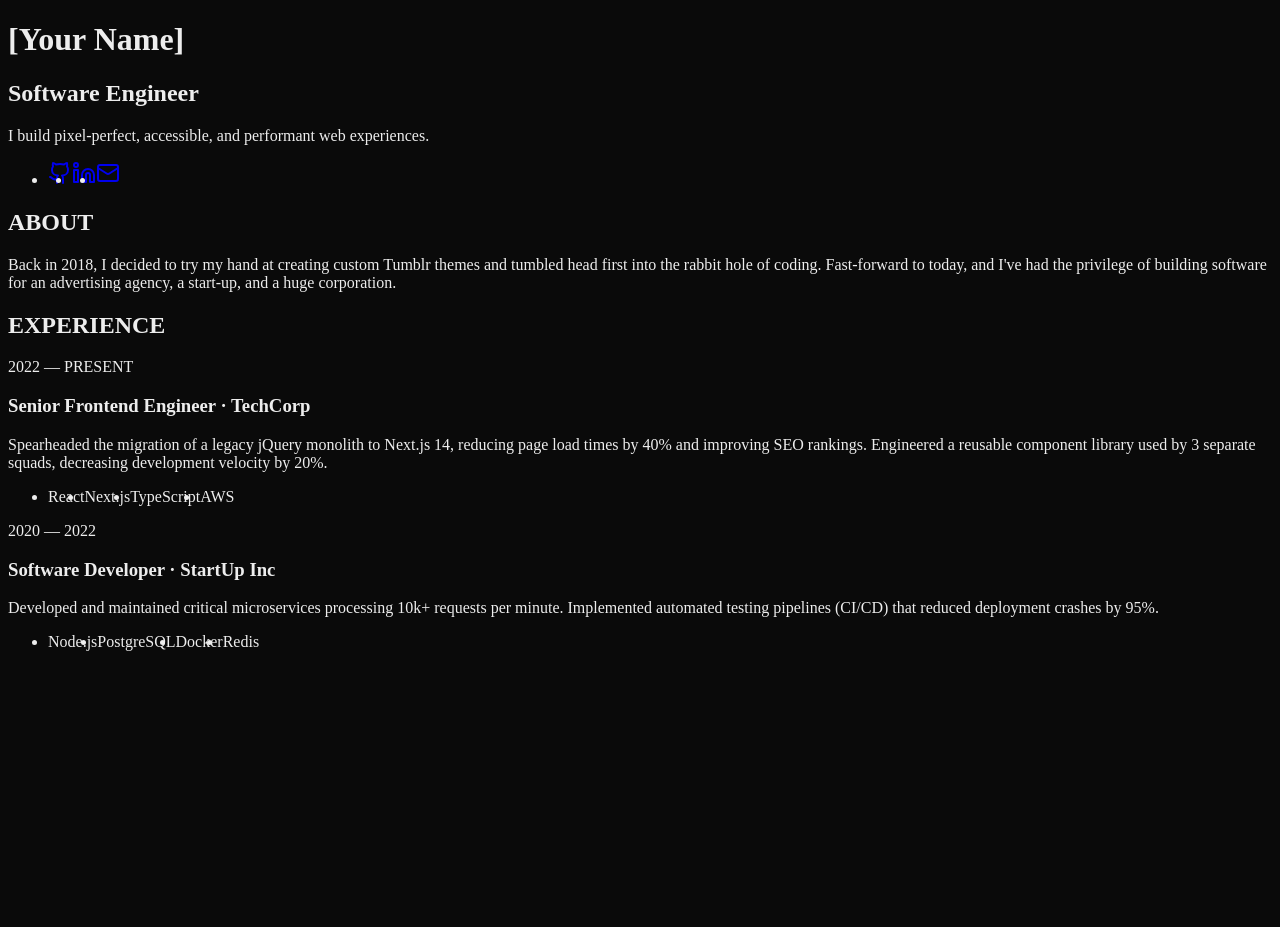
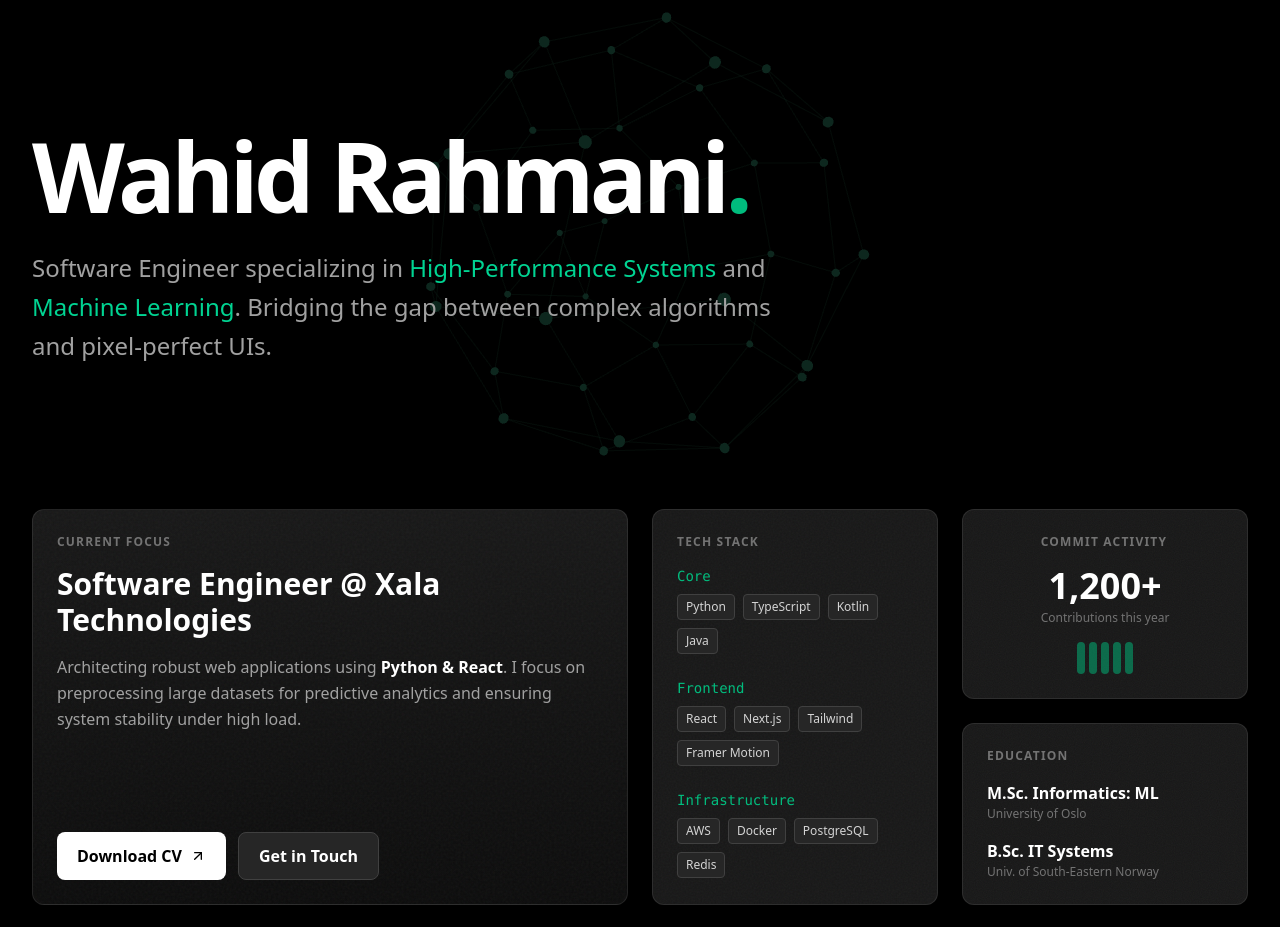
Before and after one commit to wahidullahr/wahidrahmani_cv, a Next.js app: page / in a window 1280 px wide. Shown: the top 927 px of the page. Before the commit the page ends 800 px from the top, so only its background shows below. Built offline with nearby package versions, Linux system fonts and the light colour scheme.

Commit message:
feat(layout): implement bento grid v4 layout with 3D background and tailwind v4 config

```diff
--- a/package.json
+++ b/package.json
@@ -9,13 +9,17 @@
     "lint": "eslint"
   },
   "dependencies": {
+    "@react-three/drei": "^10.7.7",
+    "@react-three/fiber": "^9.4.2",
+    "@types/three": "^0.181.0",
     "clsx": "^2.1.1",
     "framer-motion": "^12.23.25",
     "lucide-react": "^0.556.0",
     "next": "16.0.7",
     "react": "19.2.0",
     "react-dom": "19.2.0",
-    "tailwind-merge": "^3.4.0"
+    "tailwind-merge": "^3.4.0",
+    "three": "^0.181.2"
   },
   "devDependencies": {
     "@tailwindcss/postcss": "^4",
--- a/src/app/globals.css
+++ b/src/app/globals.css
@@ -1,37 +1,30 @@
-@tailwind base;
+@import "tailwindcss";
 
-@tailwind components;
+@theme {
+  --color-background: #0a0a0a;
+  --color-surface: #111111;
+  --color-primary: #10b981;
+  --color-text-primary: #ededed;
+  --color-text-secondary: #a1a1aa;
 
-@tailwind utilities;
+  --font-sans: var(--font-inter);
+}
 
 :root {
-
   /* Smooth scrolling is mandatory for premium feel */
-
   scroll-behavior: smooth;
-
 }
 
 body {
-
-  background-color: #0a0a0a;
-
-  color: #ededed;
-
+  background-color: var(--color-background);
+  color: var(--color-text-primary);
   /* Anti-aliasing makes text look crisp on high-DPI screens */
-
   -webkit-font-smoothing: antialiased;
-
   -moz-osx-font-smoothing: grayscale;
-
 }
 
 /* Custom Selection Color - A small detail recruiters love */
-
 ::selection {
-
   background: rgba(16, 185, 129, 0.2); /* Primary color low opacity */
-
   color: #10b981;
-
 }
--- a/src/app/layout.tsx
+++ b/src/app/layout.tsx
@@ -8,17 +8,17 @@ const inter = Inter({ subsets: ["latin"], variable: "--font-inter" });
 
 export const metadata: Metadata = {
 
-  title: "Your Name | Software Engineer",
+  title: "Wahid Rahmani | Software Engineer | AI & Machine Learning Specialist",
 
-  description: "Senior-level Full Stack Engineer specializing in scalable architecture.",
+  description: "Software Engineer with a Master's in Machine Learning. Expert in building intelligent, scalable systems using Python, React, and Kotlin.",
 
   // These are critical for when your link is shared on Slack/Teams
 
   openGraph: {
 
-    title: "Your Name | Software Engineer",
+    title: "Wahid Rahmani | Software Engineer | AI & Machine Learning Specialist",
 
-    description: "Building scalable web applications.",
+    description: "Building intelligent, scalable systems bridging AI algorithms and user-friendly applications.",
 
     type: "website",
 
@@ -42,13 +42,7 @@ export default function RootLayout({
 
       <body className={`${inter.variable} font-sans antialiased leading-relaxed selection:bg-emerald-500/20`}>
 
-        {/* We wrap content to prevent 4k monitors stretching text too wide */}
-
-        <main className="mx-auto max-w-screen-xl px-6 md:px-12 lg:px-24">
-
-          {children}
-
-        </main>
+        {children}
 
       </body>
 
--- a/src/app/page.tsx
+++ b/src/app/page.tsx
@@ -1,161 +1,146 @@
-import { ExperienceCard } from "@/components/ExperienceCard";
-
-import { Github, Linkedin, Mail } from "lucide-react"; // Icons
+import { BentoCard } from "@/components/BentoCard";
+import { NeuralNetwork3D } from "@/components/NeuralNetwork3D";
+import { Github, Linkedin, Mail, ArrowUpRight, Code2, Database, Terminal, Cpu } from "lucide-react";
 
 export default function Home() {
+  return (
+    <div className="min-h-screen bg-black text-neutral-200 p-4 md:p-8 font-sans selection:bg-emerald-500/30 relative overflow-hidden">
+      {/* 3D Background Layer */}
+      <NeuralNetwork3D className="absolute top-0 left-0 w-full h-[60vh] z-0 opacity-20 pointer-events-none" />
 
-  return (
+      <div className="max-w-7xl mx-auto space-y-12 relative z-10">
 
-    <div className="lg:flex lg:justify-between lg:gap-4">
+        {/* Header: Clean & Brutalist */}
+        <header className="py-12 md:py-24">
+          <h1 className="text-5xl md:text-8xl font-bold tracking-tighter text-white mb-6">
+            Wahid Rahmani<span className="text-emerald-500">.</span>
+          </h1>
+          <p className="text-xl md:text-2xl text-neutral-400 max-w-3xl leading-relaxed">
+            Software Engineer specializing in <span className="text-emerald-400">High-Performance Systems</span> and <span className="text-emerald-400">Machine Learning</span>.
+            Bridging the gap between complex algorithms and pixel-perfect UIs.
+          </p>
+        </header>
 
-      {/* Left Side: Fixed Header (Sticky) */}
+        {/* The Grid System */}
+        <div className="grid grid-cols-1 md:grid-cols-3 lg:grid-cols-4 gap-6 auto-rows-[minmax(180px,auto)]">
 
-      <header className="lg:sticky lg:top-0 lg:flex lg:max-h-screen lg:w-1/2 lg:flex-col lg:justify-between lg:py-24">
+          {/* BLOCK 1: Current Status (Large) */}
+          <BentoCard colSpan="col-span-2" className="md:row-span-2 bg-gradient-to-b from-neutral-900 to-neutral-900/50" title="Current Focus">
+             <div className="flex flex-col justify-between h-full">
+                <div className="space-y-4">
+                  <h2 className="text-3xl font-bold text-white">Software Engineer @ Xala Technologies</h2>
+                  <p className="text-neutral-400 leading-relaxed">
+                    Architecting robust web applications using <strong className="text-white">Python & React</strong>.
+                    I focus on preprocessing large datasets for predictive analytics and ensuring system stability under high load.
+                  </p>
+                </div>
 
-        <div>
+                {/* Micro-interaction Buttons */}
+                <div className="mt-8 flex gap-3">
+                  <a href="/cv.pdf" className="inline-flex items-center gap-2 bg-white text-black px-5 py-2.5 rounded-lg font-bold hover:bg-emerald-400 transition-colors">
+                    Download CV <ArrowUpRight size={16} />
+                  </a>
+                  <a href="mailto:wahidullah_rahmani@hotmail.com" className="inline-flex items-center gap-2 bg-neutral-800 text-white px-5 py-2.5 rounded-lg font-bold hover:bg-neutral-700 transition-colors border border-neutral-700">
+                    Get in Touch
+                  </a>
+                </div>
+             </div>
+          </BentoCard>
 
-          <h1 className="text-4xl font-bold tracking-tight text-text-primary sm:text-5xl">
+          {/* BLOCK 2: Stack (Vertical) */}
+          <BentoCard className="md:row-span-2" title="Tech Stack">
+            <div className="space-y-6">
+              <div>
+                <div className="text-sm text-emerald-500 mb-2 font-mono">Core</div>
+                <div className="flex flex-wrap gap-2">
+                  {["Python", "TypeScript", "Kotlin", "Java"].map(t => (
+                     <span key={t} className="px-2 py-1 bg-neutral-800 rounded text-xs text-neutral-300 border border-neutral-700">{t}</span>
+                  ))}
+                </div>
+              </div>
+              <div>
+                <div className="text-sm text-emerald-500 mb-2 font-mono">Frontend</div>
+                 <div className="flex flex-wrap gap-2">
+                  {["React", "Next.js", "Tailwind", "Framer Motion"].map(t => (
+                     <span key={t} className="px-2 py-1 bg-neutral-800 rounded text-xs text-neutral-300 border border-neutral-700">{t}</span>
+                  ))}
+                </div>
+              </div>
+               <div>
+                <div className="text-sm text-emerald-500 mb-2 font-mono">Infrastructure</div>
+                 <div className="flex flex-wrap gap-2">
+                  {["AWS", "Docker", "PostgreSQL", "Redis"].map(t => (
+                     <span key={t} className="px-2 py-1 bg-neutral-800 rounded text-xs text-neutral-300 border border-neutral-700">{t}</span>
+                  ))}
+                </div>
+              </div>
+            </div>
+          </BentoCard>
 
-            [Your Name]
+          {/* BLOCK 3: Github Stats / Activity */}
+          <BentoCard title="Commit Activity" className="flex items-center justify-center">
+             <div className="text-center">
+                <div className="text-4xl font-bold text-white">1,200+</div>
+                <div className="text-xs text-neutral-500 mt-1">Contributions this year</div>
+                <div className="mt-4 flex gap-1 justify-center opacity-50">
+                   {[1,2,3,4,5].map(i => <div key={i} className="w-2 h-8 bg-emerald-500 rounded-sm"></div>)}
+                </div>
+             </div>
+          </BentoCard>
 
-          </h1>
+          {/* BLOCK 4: Education */}
+          <BentoCard title="Education" className="flex flex-col justify-center">
+             <div className="space-y-4">
+                <div>
+                   <div className="text-white font-bold">M.Sc. Informatics: ML</div>
+                   <div className="text-xs text-neutral-500">University of Oslo</div>
+                </div>
+                 <div>
+                   <div className="text-white font-bold">B.Sc. IT Systems</div>
+                   <div className="text-xs text-neutral-500">Univ. of South-Eastern Norway</div>
+                </div>
+             </div>
+          </BentoCard>
 
-          <h2 className="mt-3 text-lg font-medium tracking-tight text-text-primary sm:text-xl">
+          {/* BLOCK 5: Previous Experience (Wide) */}
+          <BentoCard colSpan="col-span-2" title="Previous Experience">
+             <div className="grid grid-cols-1 md:grid-cols-2 gap-8 mt-2">
+                <div>
+                   <h3 className="text-white font-bold">App Developer</h3>
+                   <p className="text-xs text-emerald-500 mb-2">Beining & Bogen AS • 2022-2025</p>
+                   <p className="text-sm text-neutral-400">
+                      Led full-lifecycle Android development using Kotlin & Jetpack Compose.
+                      Built context-aware algorithms for personalized user experiences.
+                   </p>
+                </div>
+                 <div>
+                   <h3 className="text-white font-bold">Web Ops Specialist</h3>
+                   <p className="text-xs text-emerald-500 mb-2">KS Privatist AS • 2020-2021</p>
+                   <p className="text-sm text-neutral-400">
+                      Technical bridge between business and dev. Optimized SEO and maintained 99.9% uptime.
+                   </p>
+                </div>
+             </div>
+          </BentoCard>
 
-            Software Engineer
-
-          </h2>
-
-          <p className="mt-4 max-w-xs leading-normal text-text-secondary">
-
-            I build pixel-perfect, accessible, and performant web experiences.
-
-          </p>
-
-
-
-          {/* Simple Nav for Jump Links (Optional but nice) */}
-
-          <nav className="nav hidden lg:block mt-16">
-
-             {/* Add navigation links here if needed */}
-
-          </nav>
+           {/* BLOCK 6: Socials */}
+           <BentoCard colSpan="col-span-2" className="flex items-center justify-between px-10 bg-emerald-900/10 border-emerald-500/20">
+              <span className="text-lg font-bold text-emerald-400">Let's build something extraordinary.</span>
+              <div className="flex gap-6">
+                <a href="https://github.com/wahidullahr" target="_blank" rel="noreferrer" className="hover:text-white text-neutral-400 transition-colors"><Github /></a>
+                <a href="https://www.linkedin.com/in/wahid-rahmani" target="_blank" rel="noreferrer" className="hover:text-white text-neutral-400 transition-colors"><Linkedin /></a>
+                <a href="mailto:wahidullah_rahmani@hotmail.com" className="hover:text-white text-neutral-400 transition-colors"><Mail /></a>
+              </div>
+          </BentoCard>
 
         </div>
 
+        {/* Footer */}
+        <footer className="pt-20 pb-10 text-center text-neutral-600 text-sm">
+           <p>© 2025 Wahid Rahmani. Built with Next.js 16 & Tailwind.</p>
+        </footer>
 
-
-        {/* Social Links */}
-
-        <ul className="ml-1 mt-8 flex items-center" aria-label="Social media">
-
-          <li className="mr-5 text-xs">
-
-            <a href="#" className="block hover:text-text-primary transition-colors">
-
-              <Github className="h-6 w-6" />
-
-            </a>
-
-          </li>
-
-          <li className="mr-5 text-xs">
-
-            <a href="#" className="block hover:text-text-primary transition-colors">
-
-              <Linkedin className="h-6 w-6" />
-
-            </a>
-
-          </li>
-
-          <li className="mr-5 text-xs">
-
-             <a href="mailto:email@example.com" className="block hover:text-text-primary transition-colors">
-
-              <Mail className="h-6 w-6" />
-
-            </a>
-
-          </li>
-
-        </ul>
-
-      </header>
-
-      {/* Right Side: Scrollable Content */}
-
-      <main className="pt-24 lg:w-1/2 lg:py-24">
-
-        <section id="about" className="mb-16 scroll-mt-16 md:mb-24 lg:mb-36 lg:scroll-mt-24">
-
-            <div className="sticky top-0 z-20 -mx-6 mb-4 w-screen bg-background/75 px-6 py-5 backdrop-blur md:-mx-12 md:px-12 lg:sr-only lg:relative lg:top-auto lg:mx-auto lg:w-full lg:px-0 lg:py-0 lg:opacity-0">
-
-              <h2 className="text-sm font-bold uppercase tracking-widest text-text-primary lg:sr-only">About</h2>
-
-            </div>
-
-            <p className="text-text-secondary leading-relaxed">
-
-              Back in 2018, I decided to try my hand at creating custom Tumblr themes and tumbled head first into the rabbit hole of coding. Fast-forward to today, and I've had the privilege of building software for an <span className="text-primary font-medium">advertising agency</span>, a <span className="text-primary font-medium">start-up</span>, and a <span className="text-primary font-medium">huge corporation</span>.
-
-            </p>
-
-        </section>
-
-        <section id="experience" className="mb-16 scroll-mt-16 md:mb-24 lg:mb-36 lg:scroll-mt-24">
-
-           <div className="sticky top-0 z-20 -mx-6 mb-4 w-screen bg-background/75 px-6 py-5 backdrop-blur md:-mx-12 md:px-12 lg:sr-only lg:relative lg:top-auto lg:mx-auto lg:w-full lg:px-0 lg:py-0 lg:opacity-0">
-
-              <h2 className="text-sm font-bold uppercase tracking-widest text-text-primary lg:sr-only">Experience</h2>
-
-            </div>
-
-            <div className="group/list">
-
-                {/* THIS IS WHERE YOU WIN OR LOSE.
-
-                  USE THE XYZ FORMULA: "Accomplished [X] as measured by [Y], by doing [Z]"
-
-                */}
-
-                <ExperienceCard
-
-                  date="2022 — Present"
-
-                  title="Senior Frontend Engineer"
-
-                  company="TechCorp"
-
-                  description="Spearheaded the migration of a legacy jQuery monolith to Next.js 14, reducing page load times by 40% and improving SEO rankings. Engineered a reusable component library used by 3 separate squads, decreasing development velocity by 20%."
-
-                  skills={["React", "Next.js", "TypeScript", "AWS"]}
-
-                />
-
-                 <ExperienceCard
-
-                  date="2020 — 2022"
-
-                  title="Software Developer"
-
-                  company="StartUp Inc"
-
-                  description="Developed and maintained critical microservices processing 10k+ requests per minute. Implemented automated testing pipelines (CI/CD) that reduced deployment crashes by 95%."
-
-                  skills={["Node.js", "PostgreSQL", "Docker", "Redis"]}
-
-                />
-
-            </div>
-
-        </section>
-
-      </main>
-
+      </div>
     </div>
-
   );
-
 }
--- a/src/components/ExperienceCard.tsx
+++ b/src/components/ExperienceCard.tsx
@@ -16,9 +16,11 @@ interface ExperienceProps {
 
   skills: string[];
 
+  link?: string;
+
 }
 
-export const ExperienceCard = ({ date, title, company, description, skills }: ExperienceProps) => {
+export const ExperienceCard = ({ date, title, company, description, skills, link }: ExperienceProps) => {
 
   return (
 
@@ -38,9 +40,15 @@ export const ExperienceCard = ({ date, title, company, description, skills }: Ex
 
     >
 
+      {/* The Hover Effect Background - This is critical */}
+
+      <div className="absolute -inset-x-4 -inset-y-4 z-0 hidden rounded-md transition motion-reduce:transition-none lg:-inset-x-6 lg:block lg:group-hover:bg-slate-800/50 lg:group-hover:shadow-[inset_0_1px_0_0_rgba(148,163,184,0.1)] lg:group-hover:drop-shadow-lg"></div>
+
+
+
       {/* Date Column: Sticky on mobile, left on desktop */}
 
-      <header className="z-10 mb-2 mt-1 text-xs font-semibold uppercase tracking-wide text-text-secondary sm:col-span-2">
+      <header className="z-10 mb-2 mt-1 text-xs font-semibold uppercase tracking-wide text-slate-500 sm:col-span-2">
 
         {date}
 
@@ -52,27 +60,53 @@ export const ExperienceCard = ({ date, title, company, description, skills }: Ex
 
       <div className="z-10 sm:col-span-6">
 
-        <h3 className="font-medium leading-snug text-text-primary">
+        <h3 className="font-medium leading-snug text-slate-200">
 
           <div>
 
-            <span className="absolute -inset-x-4 -inset-y-2.5 hidden rounded md:-inset-x-6 md:-inset-y-4 lg:block lg:group-hover:bg-surface/50 lg:group-hover:shadow-[inset_0_1px_0_0_rgba(148,163,184,0.1)] lg:group-hover:drop-shadow-lg motion-reduce:transition-none"></span>
+            {link ? (
 
-            <span className="text-primary group-hover:text-emerald-300 transition-colors">
+              <a
 
-              {title} · {company}
+                className="inline-flex items-baseline font-medium leading-tight text-slate-200 hover:text-emerald-300 focus-visible:text-emerald-300 group/link transition-colors"
 
-            </span>
+                href={link}
+
+                target="_blank"
+
+                rel="noopener noreferrer"
+
+              >
+
+                <span className="text-emerald-400 group-hover:text-emerald-300 transition-colors">
+
+                  {title} · {company}
+
+                </span>
+
+              </a>
+
+            ) : (
+
+              <span className="text-emerald-400 group-hover:text-emerald-300 transition-colors">
+
+                {title} · {company}
+
+              </span>
+
+            )}
 
           </div>
 
         </h3>
 
-        <p className="mt-2 text-sm leading-normal text-text-secondary">
+        <p className="mt-2 text-sm leading-normal text-slate-400">
 
           {description}
 
         </p>
+
+        {/* Badges: Make them smaller and more subtle */}
 
         <ul className="mt-2 flex flex-wrap" aria-label="Technologies used">
 
--- a/tailwind.config.ts
+++ b/tailwind.config.ts
@@ -1,57 +1,11 @@
 import type { Config } from "tailwindcss";
 
 const config: Config = {
-
   content: [
-
     "./src/pages/**/*.{js,ts,jsx,tsx,mdx}",
-
     "./src/components/**/*.{js,ts,jsx,tsx,mdx}",
-
     "./src/app/**/*.{js,ts,jsx,tsx,mdx}",
-
   ],
-
-  theme: {
-
-    extend: {
-
-      colors: {
-
-        // The Background: Not pure black. Deep, rich charcoal.
-
-        background: "#0a0a0a",
-
-        // The Surface: Slightly lighter for cards/sections.
-
-        surface: "#111111",
-
-        // The Accent: Emerald (Growth/Success) or Electric Blue.
-
-        // We go Emerald for "Software Stability".
-
-        primary: "#10b981",
-
-        // Text Colors:
-
-        "text-primary": "#ededed", // Almost white
-
-        "text-secondary": "#a1a1aa", // Zinc-400
-
-      },
-
-      fontFamily: {
-
-        sans: ["var(--font-inter)"], // We will set this in layout
-
-      },
-
-    },
-
-  },
-
-  plugins: [],
-
 };
 
 export default config;
```
Also changed, not shown: 1 other file (tests, documents, lock files or other folders).
